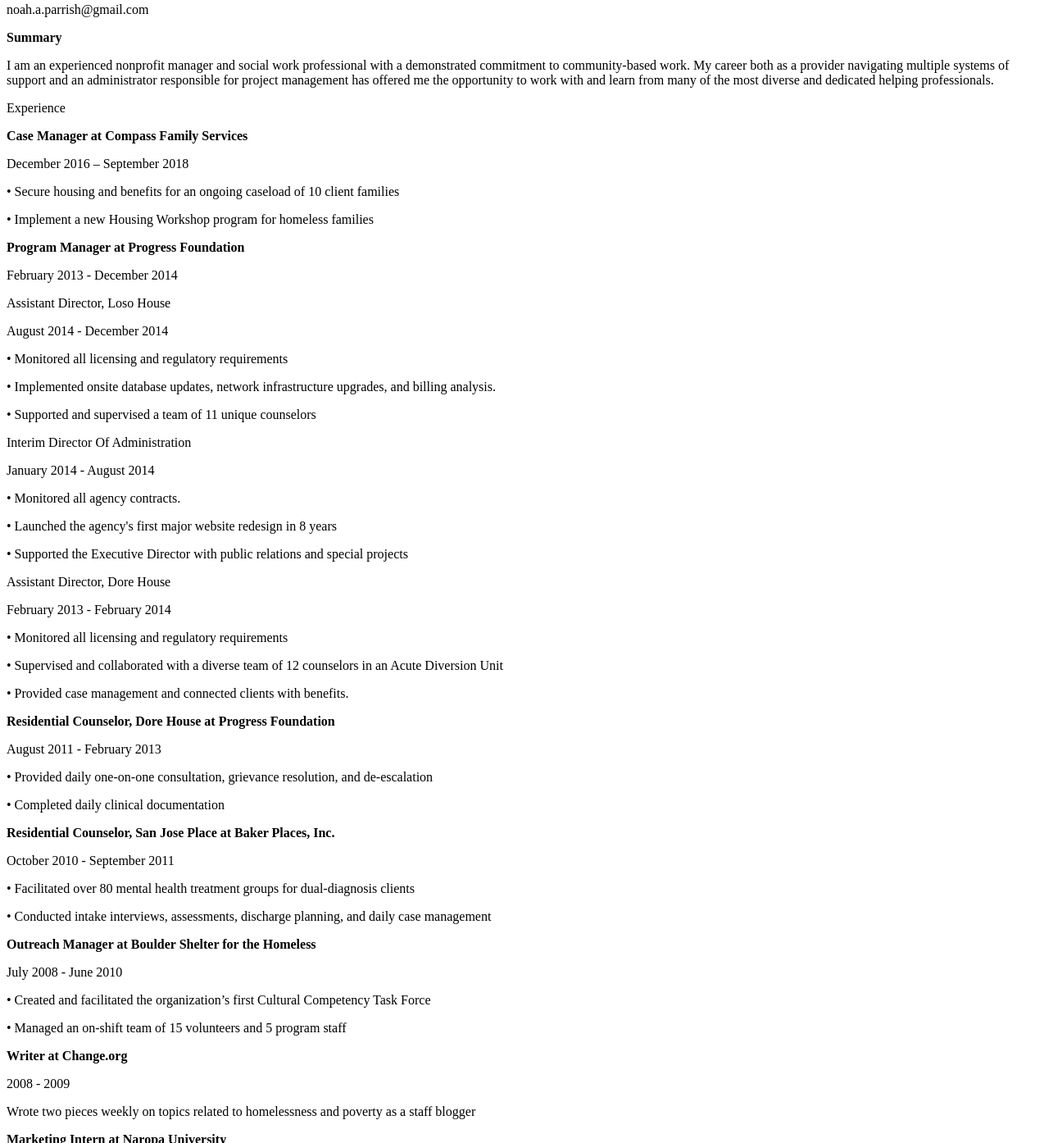
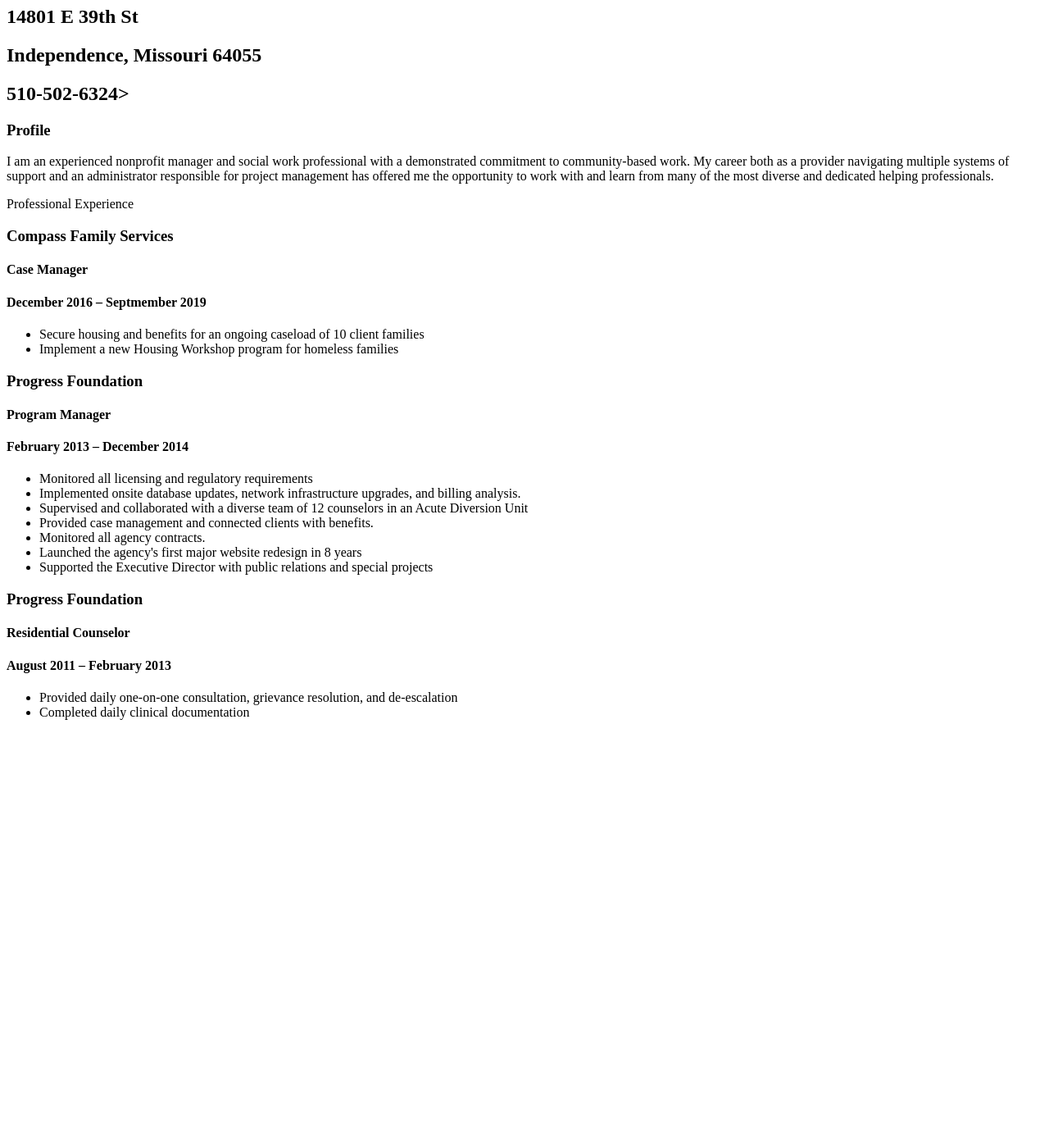
Before and after one commit to npsh816/npsh816.github.io, a plain HTML site: page index.html in a window 1280 px wide. Shown: the part 73-1467 px from the top of the page at 82% size. After the commit the page ends 967 px from the top, so only its background shows below. Drawn offline with Linux system fonts and the light colour scheme.

Commit message:
Update index.html

```diff
--- a/index.html
+++ b/index.html
@@ -1,213 +1,89 @@
 
-<head>
-   <p>
-    <strong>Noah Parrish</strong>
-    </p>
-    <p>
-    <i>Social Work Professional with Administrative and Project Management Experience</i>
+<!DOCTYPE html>
+<html lang="en">
+	<head>
+		<meta content="text/html;charset=utf-8" http-equiv="Content-Type">
+		<meta content="utf-8" http-equiv="encoding">
+		<title>My Prime Academy Application Submission</title>
+		<link rel="stylesheet" type="text/css" href="stylesheet.css">
+	</head>
+
+	<body>
+		<div id="container">
+			<div id="content-contact">
+				<h1>Noah Parrish</h1>
+				<h2>14801 E 39th St</h2>
+				<h2>Independence, Missouri 64055</h2>
+				<h2>510-502-6324>
+			</div>
+
+			<div id="content-summary">
+				<h3>Profile</h3>
+				<p> I am an experienced nonprofit manager and social work professional with a demonstrated commitment to community-based work. My career both as a provider navigating multiple systems of support and an administrator responsible for project management has offered me the opportunity to work with and learn from many of the most diverse and dedicated helping professionals.
 </p>
-<p>
-    noah.a.parrish@gmail.com
-</p>
-<p>
-    <strong>Summary</strong>
-</p>
-<p>
-    I am an experienced nonprofit manager and social work professional with a
-    demonstrated commitment to community-based work. My career both as a
-    provider navigating multiple systems of support and an administrator
-    responsible for project management has offered me the opportunity to work
-    with and learn from many of the most diverse and dedicated helping
-    professionals.
-</p>
-<p>
-    Experience
-</p>
-<p>
-    <strong> </strong>
-</p>
-<p>
-    <strong>Case Manager at Compass Family Services</strong>
-</p>
-<p>
-    December 2016 &#8211; September 2018
-</p>
-<p>
-    &#8226; Secure housing and benefits for an ongoing caseload of 10 client
-    families
-</p>
-<p>
-    &#8226; Implement a new Housing Workshop program for homeless families
-</p>
-<p>
-    <strong> </strong>
-</p>
-<p>
-    <strong>Program Manager at Progress Foundation</strong>
-</p>
-<p>
-    February 2013 - December 2014
-</p>
-<p>
-    Assistant Director, Loso House
-</p>
-<p>
-    August 2014 - December 2014
-</p>
-<p>
-    &#8226; Monitored all licensing and regulatory requirements
-</p>
-<p>
-    &#8226; Implemented onsite database updates, network infrastructure
-    upgrades, and billing analysis.
-</p>
-<p>
-    &#8226; Supported and supervised a team of 11 unique counselors
-</p>
-<p>
-    Interim Director Of Administration
-</p>
-<p>
-    January 2014 - August 2014
-</p>
-<p>
-    &#8226; Monitored all agency contracts.
-</p>
-<p>
-    &#8226; Launched the agency's first major website redesign in 8 years
-</p>
-<p>
-    &#8226; Supported the Executive Director with public relations and special
-    projects
-</p>
-<p>
-    Assistant Director, Dore House
-</p>
-<p>
-    February 2013 - February 2014
-</p>
-<p>
-    &#8226; Monitored all licensing and regulatory requirements
-</p>
-<p>
-    &#8226; Supervised and collaborated with a diverse team of 12 counselors in
-    an Acute Diversion Unit
-</p>
-<p>
-    &#8226; Provided case management and connected clients with benefits.
-</p>
-<p>
-    <strong> </strong>
-</p>
-<p>
-    <strong>Residential Counselor, Dore House at Progress Foundation</strong>
-</p>
-<p>
-    August 2011 - February 2013
-</p>
-<p>
-    &#8226; Provided daily one-on-one consultation, grievance resolution, and
-    de-escalation
-</p>
-<p>
-    &#8226; Completed daily clinical documentation
-</p>
-<p>
-    <strong>
-        Residential Counselor, San Jose Place at Baker Places, Inc.
-    </strong>
-</p>
-<p>
-    October 2010 - September 2011
-</p>
-<p>
-    &#8226; Facilitated over 80 mental health treatment groups for
-    dual-diagnosis clients
-</p>
-<p>
-    &#8226; Conducted intake interviews, assessments, discharge planning, and
-    daily case management
-</p>
-<p>
-    <strong> </strong>
-</p>
-<p>
-    <strong>Outreach Manager at Boulder Shelter for the Homeless</strong>
-</p>
-<p>
-    July 2008 - June 2010
-</p>
-<p>
-    &#8226; Created and facilitated the organization&#8217;s first Cultural
-    Competency Task Force
-</p>
-<p>
-    &#8226; Managed an on-shift team of 15 volunteers and 5 program staff
-</p>
-<p>
-    <strong> </strong>
-</p>
-<p>
-    <strong>Writer at Change.org</strong>
-</p>
-<p>
-    2008 - 2009
-</p>
-<p>
-    Wrote two pieces weekly on topics related to homelessness and poverty as a
-    staff blogger
-</p>
-<p>
-    <strong> </strong>
-</p>
-<p>
-    <strong>Marketing Intern at Naropa University</strong>
-</p>
-<p>
-    August 2006 - May 2008
-</p>
-<p>
-    Edited content and design for university publications. Created a prototype
-    of the university's first social media network YouMe on the Ning platform.
-</p>
-<p>
-    <strong> </strong>
-</p>
-<p>
-    <strong>
-        Clinical Intake Manager at Zia Behavioral Health and Teambuilders
-        Counseling
-    </strong>
-</p>
-<p>
-    August 2005 - June 2006
-</p>
-<p>
-    &#8226; Implemented outpatient behavioral model treatment plans and parent
-    coaching curricula
-</p>
-<p>
-    &#8226; Coordinated with teachers, case managers, psychotherapists, and
-    psychiatrists
-</p>
-<p>
-    &#8226; Presented intake assessments in weekly clinical team meetings
-</p>
-<p>
-    Education
-</p>
-<p>
-    <strong> </strong>
-</p>
-<p>
-    <strong>Naropa University</strong>
-</p>
-<p>
-    Bachelor's Degree, Philosophy and Religious Studies, 2006 - 2009
-</p>
-<p>
-    Activities and Societies: Marketing Department Internship, Developed
-    Prototype for University Social Network, Recipient of Lenz Scholarship for
-    Scholars in Buddhist Studies
-</p>
+			</div>
+
+			<div id="content-professional"> Professional Experience
+				<div id="content-compass">
+					<h3>Compass Family Services</h3>
+					<div class="block-date">
+							<h4>Case Manager</h4>
+							<h4>December 2016 – Septmember 2019</h4>
+					</div>
+					<div class"block-content">
+							<ul>
+								<li> Secure housing and benefits for an ongoing caseload of 10 client families </li>
+								<li> Implement a new Housing Workshop program for homeless families </li>
+
+					</div>
+				</div>
+
+
+				<div id="content-progress">
+					<h3>Progress Foundation</h3>
+					<div class="block-date">
+							<h4>Program Manager</h4>
+							<h4>February 2013 – December 2014</h4>
+					</div>
+					<div class"block-content">
+							<ul>
+								<li> Monitored all licensing and regulatory requirements </li>
+								<li> Implemented onsite database updates, network infrastructure upgrades, and billing analysis.</li>
+								<li> Supervised and collaborated with a diverse team of 12 counselors in an Acute Diversion Unit </li>
+								<li> Provided case management and connected clients with benefits.
+
+<li> Monitored all agency contracts.
+</li>
+
+<li> Launched the agency's first major website redesign in 8 years </li>
+
+<li> Supported the Executive Director with public relations and special projects </li>
+
+
+							</ul>
+					</div>
+				</div>
+
+
+				<div id="content-progresscounselor">
+					<h3>Progress Foundation</h3>
+					<div class="block-date">
+							<h4>Residential Counselor</h4>
+							<h4>August 2011 – February 2013</h4>
+					</div>
+					<div class"block-content">
+							<ul>
+								<li> Provided daily one-on-one consultation, grievance resolution, and de-escalation </li>
+								<li> Completed daily clinical documentation
+								</li>
+							</ul>
+					</div>
+				</div>
+			</div>
+
+
+
+		</div>
+
+	</body>
 </html>
```
